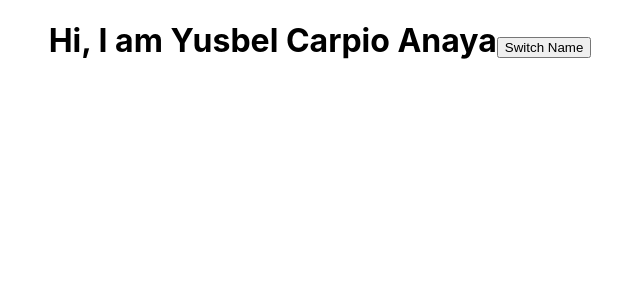
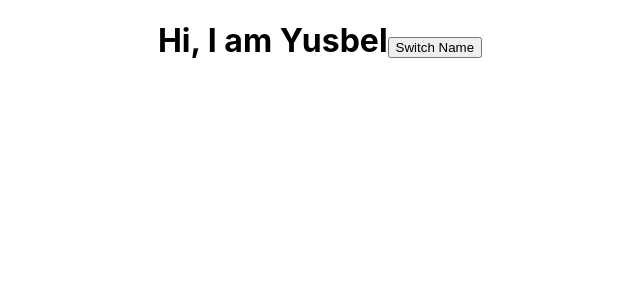
Before and after one commit to yusbel86/curso-react, a React (Create React App) app in the folder react-complete-guide/: page / in a window 1280 px wide. Shown: the top 300 px of the page, without its empty margins (320-960 px from the left). Built offline with nearby package versions, Linux system fonts and the light colour scheme.

Commit message:
add states

```diff
--- a/react-complete-guide/src/App.js
+++ b/react-complete-guide/src/App.js
@@ -42,7 +42,7 @@ class App extends Component {
  render(){
   return (
     <div className="App">
-     <h1>Hi, I am Yusbel Carpio Anaya
+     <h1>Hi, I am Yusbel
        <button
            onClick={this.togglePersonHandler}>Switch Name</button>
        </h1>
```
